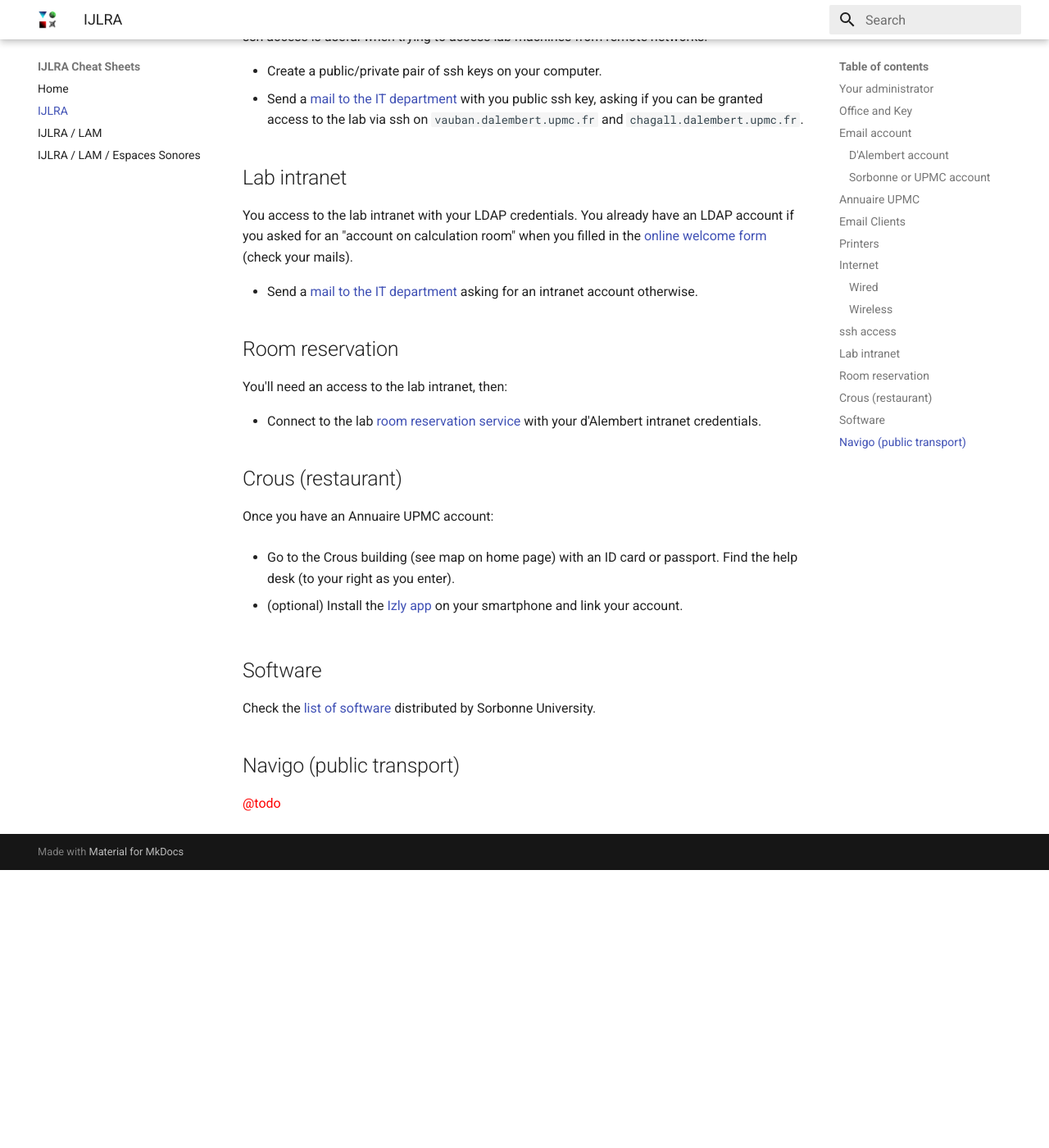
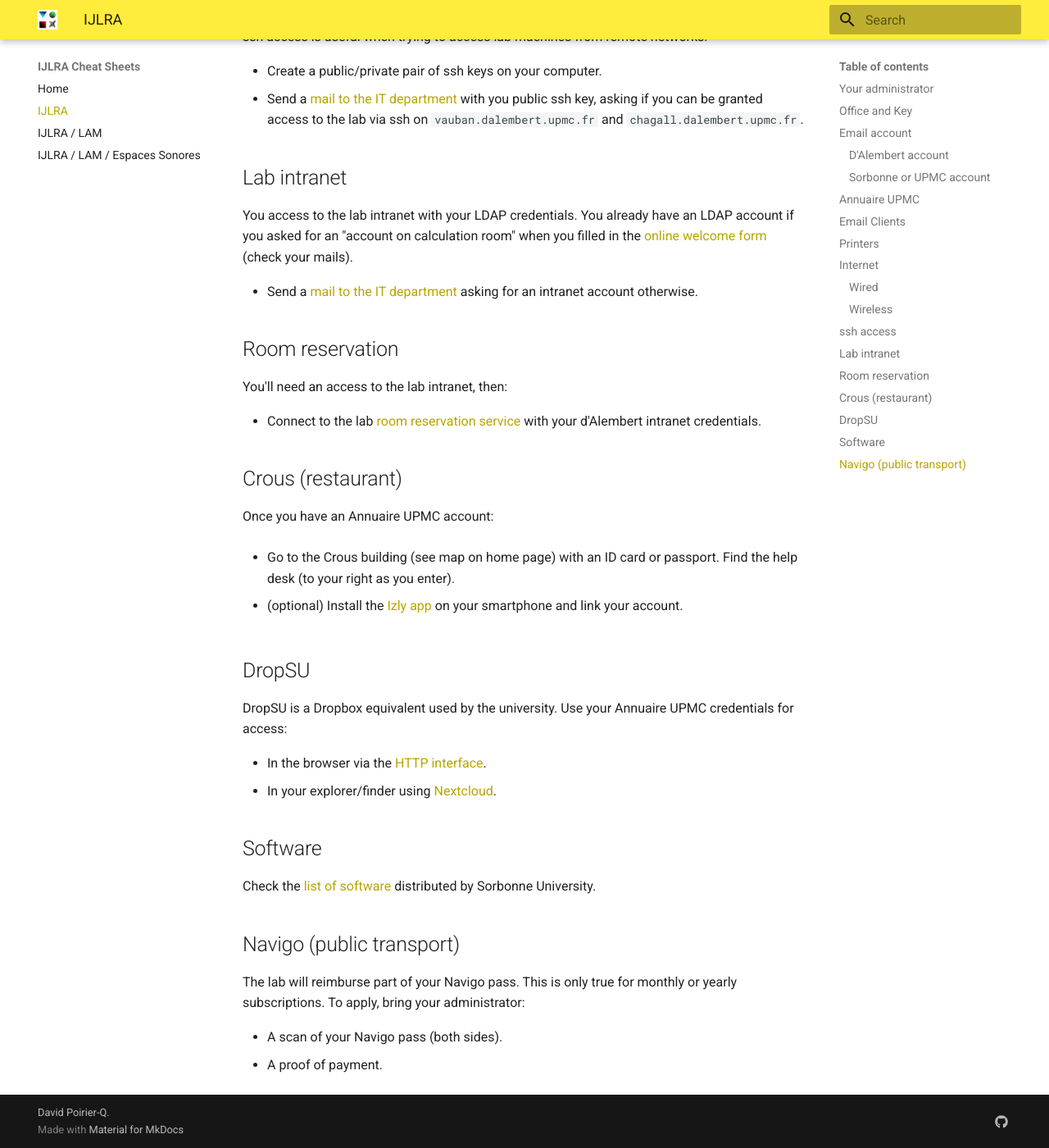
Before and after one commit to LAM-IJLRA/ijlra_cheat_sheets, an MkDocs documentation site: the page built from docs/ijlra.md, in a window 1280 px wide and 1400 px high, scrolled down 2386 px. Shown: the whole window at 82% size. Built offline with MkDocs 1.6.1 and Material for MkDocs 9.7.7, drawn with Linux system fonts in a browser that asks for light colours; before the commit the page ends 3447 px from its top, so only the background shows below that.

Commit message:
small updates

```diff
--- a/docs/ijlra.md
+++ b/docs/ijlra.md
@@ -118,6 +118,13 @@ Once you have an Annuaire UPMC account:
 - (optional) Install the [Izly app](https://www.izly.fr/) on your smartphone and link your account.
 
 
+## DropSU
+
+DropSU is a Dropbox equivalent used by the university. Use your Annuaire UPMC credentials for access:
+
+- In the browser via the [HTTP interface](https://dropsu.sorbonne-universite.fr).
+- In your explorer/finder using [Nextcloud](https://nextcloud.com/).
+
 
 ## Software
 
@@ -126,4 +133,7 @@ Check the [list of software](http://logiciels.upmc.fr/fr/index.html) distributed
 
 ## Navigo (public transport)
 
-<span style="color:red">@todo</span>
+The lab will reimburse part of your Navigo pass. This is only true for monthly or yearly subscriptions. To apply, bring your administrator:
+
+- A scan of your Navigo pass (both sides).
+- A proof of payment.
--- a/mkdocs.yml
+++ b/mkdocs.yml
@@ -15,8 +15,10 @@ theme:
 
     # material specific options
     palette:
-        # primary: blue grey
-        primary: white
+        # scheme: perso
+        accent: amber
+        primary: yellow
+
 
     font:
         text: Roboto
@@ -25,12 +27,15 @@ theme:
     # features:
     #     - header.autohide
 
-    copyright: Copyright &copy; 2016 - 2020 Martin Donath
+copyright: David Poirier-Q.
 
-    # extra:
-    #     social:
-    #         - icon: fontawesome/brands/twitter
-    #           link: https://twitter.com/squidfunk
-    #           name: squidfunk on Twitter
-    #     # copyright: 2022 David Poirier-Q.
-    #     generator: false # remove mention "made with material for mkdocs"
+# extra_css:
+#     - stylesheets/extra.css
+
+extra:
+    social:
+        - icon: fontawesome/brands/github
+          link: https://pyrapple.github.io/
+          # name: personal website
+    # copyright: 2022 David Poirier-Q.
+    # generator: false # remove mention "made with material for mkdocs"
```
Also changed, not shown: docs/lam-es.md (+0 -7 lines).
